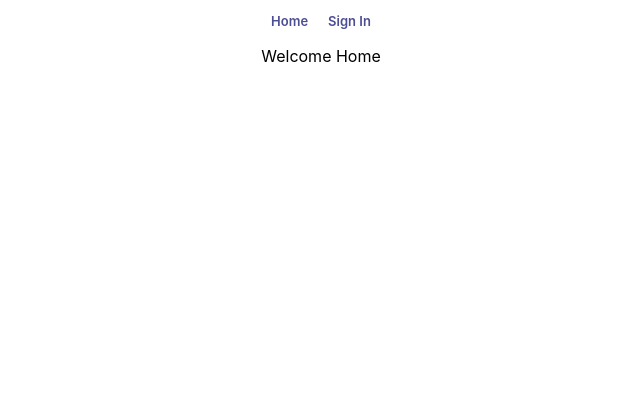
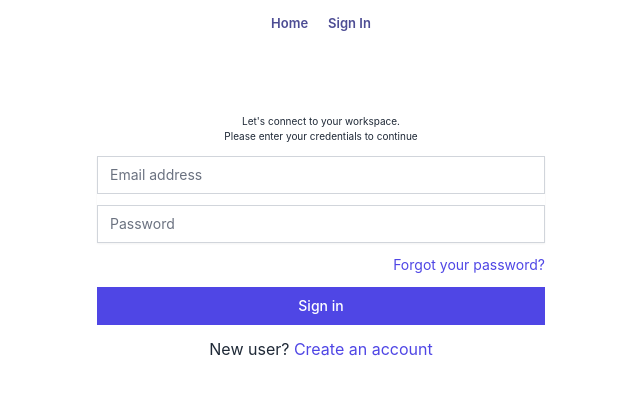
Before and after one commit to Progna-Labony-Roy/FinLock-client, a React (Create React App) app: page / in a window 1280 px wide. Shown: the top 394 px of the page, without its empty margins (319-959 px from the left). Built offline with nearby package versions, Linux system fonts and the light colour scheme.

Commit message:
signin page completed

```diff
--- a/src/Router/Route.js
+++ b/src/Router/Route.js
@@ -9,11 +9,11 @@ const router = createBrowserRouter([
         element: <Main></Main>,
         children:[
             {
-                path:'/',
+                path:'/home',
                 element: <Home></Home>
             },
             {
-                path:'/signin',
+                path:'/',
                 element: <SignIn></SignIn>
             }
         ]
--- a/src/components/Header.js
+++ b/src/components/Header.js
@@ -5,8 +5,8 @@ import './Header.css';
 const Header = () => {
     return (
         <div className='header'>
-            <Link className='nav-links' to="/">Home</Link>
-            <Link className='nav-links' to="/signin">Sign In</Link>
+            <Link className='nav-links' to="/home">Home</Link>
+            <Link className='nav-links' to="/">Sign In</Link>
         </div>
     );
 };
--- a/src/components/SignIn.js
+++ b/src/components/SignIn.js
@@ -1,16 +1,87 @@
-import React from 'react';
-import './SignIn.css'
+import React from "react";
+import { Link } from "react-router-dom";
+import "./SignIn.css";
 
 const SignIn = () => {
-    return (
-        <div>
-            <p className='signup-text'>Let's connect to your workspace.
-                <br />
-                Please enter your credentials to continue
-            </p>
-            <p></p>
+  return (
+    <div className="mt-20">
+      <p className="signup-text">
+        Let's connect to your workspace.
+        <br />
+        Please enter your credentials to continue
+      </p>
+      <div className="min-h-full flex items-center justify-center px-4 sm:px-6 lg:px-8">
+        <div className="max-w-md w-full">
+          <form action="#" method="POST">
+            <div className="shadow-sm -space-y-px">
+              <div>
+                <label htmlFor="email-address" className="sr-only">
+                  Email address
+                </label>
+                <input
+                  id="email-address"
+                  name="email"
+                  type="email"
+                  autoComplete="email"
+                  required
+                  className="appearance-none rounded-none relative block
+                  w-full px-3 py-2 my-3 border border-gray-300
+                  placeholder-gray-500 text-gray-900
+                  focus:outline-none focus:ring-indigo-500
+                  focus:border-indigo-500 focus:z-10 sm:text-sm"
+                  placeholder="Email address"
+                />
+              </div>
+              <div>
+                <label htmlFor="password" className="sr-only">
+                  Password
+                </label>
+                <input
+                  id="password"
+                  name="password"
+                  type="password"
+                  autoComplete="current-password"
+                  required
+                  className="appearance-none rounded-none relative block
+                  w-full px-3 py-2 my-3 border border-gray-300
+                  placeholder-gray-500 text-gray-900
+                  focus:outline-none focus:ring-indigo-500
+                  focus:border-indigo-500 focus:z-10 sm:text-sm"
+                  placeholder="Password"
+                />
+              </div>
+            </div>
+
+            <div className="flex items-center justify-end">
+              <div className="text-sm">
+                <Link className="text-indigo-600 hover:text-green-500"
+                >
+                  Forgot your password?
+                </Link>
+              </div>
+            </div>
+
+            <div>
+              <button
+                type="submit"
+                className="group relative w-full flex justify-center
+                py-2 px-4 my-3 border border-transparent text-sm font-medium
+                text-white bg-indigo-600 hover:bg-indigo-700
+                focus:outline-none focus:ring-2 focus:ring-offset-2
+                focus:ring-indigo-500"
+              >
+                Sign in
+              </button>
+            </div>
+          </form>
+          <p>New user? <span><Link className="text-indigo-600 hover:text-green-500"
+                >
+                  Create an account
+                </Link></span> </p>
         </div>
-    );
+      </div>
+    </div>
+  );
 };
 
 export default SignIn;
--- a/src/index.css
+++ b/src/index.css
@@ -1,3 +1,7 @@
+@tailwind base;
+@tailwind components;
+@tailwind utilities;
+
 body {
   margin: 0;
   font-family: -apple-system, BlinkMacSystemFont, 'Segoe UI', 'Roboto', 'Oxygen',
--- /dev/null
+++ b/tailwind.config.js
@@ -0,0 +1,9 @@
+module.exports = {
+  content: [
+    "./src/**/*.{js,jsx,ts,tsx}",
+  ],
+  theme: {
+    extend: {},
+  },
+  plugins: [require("daisyui")],
+}
```
Also changed, not shown: package.json (+7 -0 lines), 1 other file (tests, documents, lock files or other folders).
